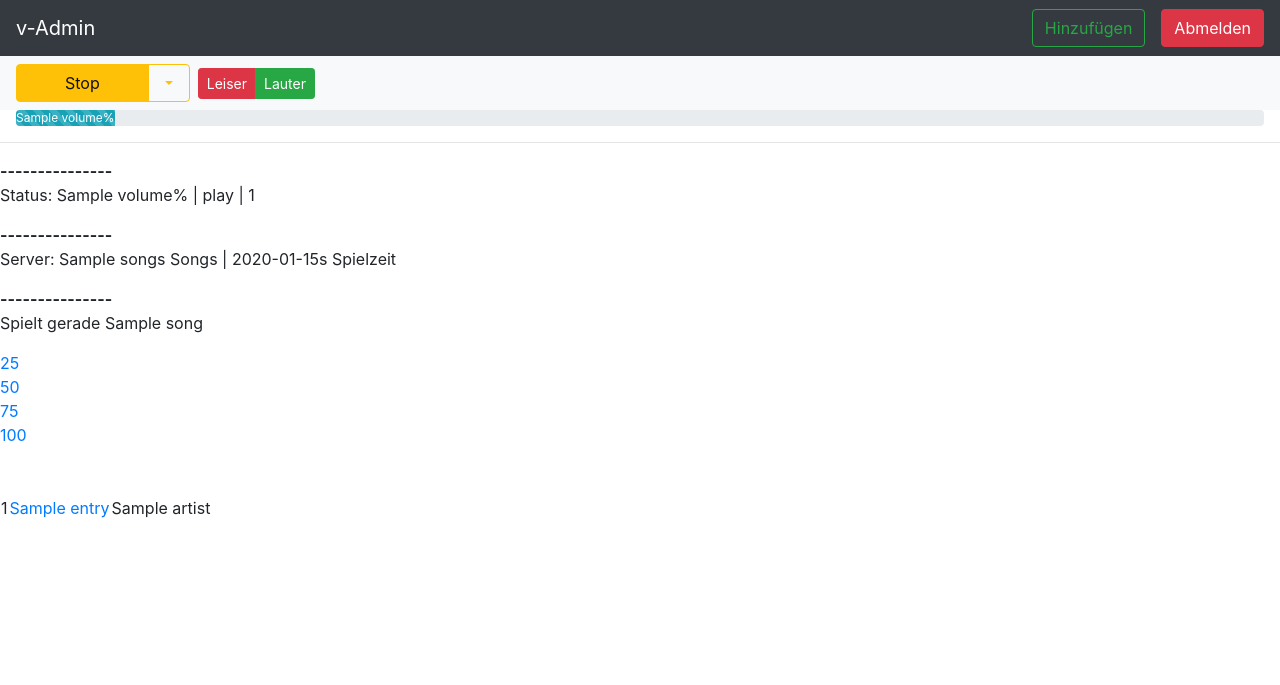
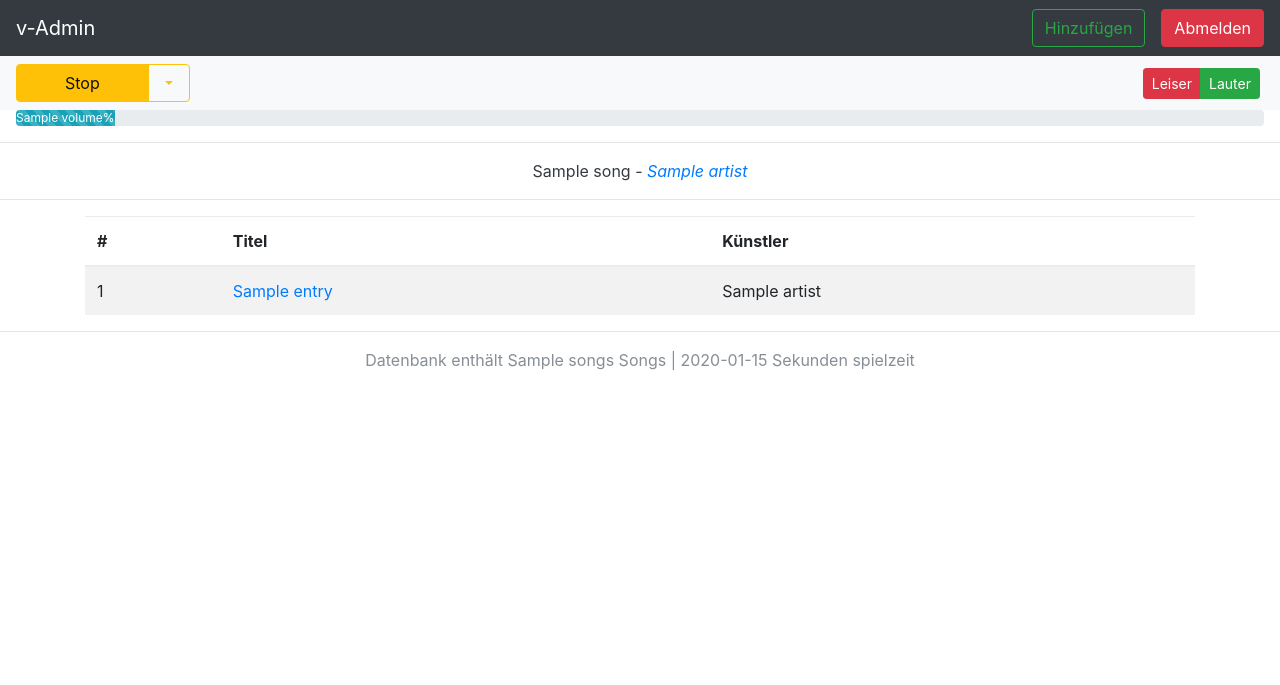
Before and after one commit to robtor-de/vSOUND, a Django app: template web/vSOUND/templates/trctl/admin.html in a window 1280 px wide. Shown: the top 685 px of the page. Run offline with Django 3.2, Linux system fonts and the light colour scheme; the template is opened without the code that fills it: most values are stand-ins (such as "Sample title", 1, 10 or a date in 2020); some libraries are stand-ins or nearby versions.

Commit message:
added table support

```diff
--- a/web/vSOUND/templates/trctl/admin.html
+++ b/web/vSOUND/templates/trctl/admin.html
@@ -47,13 +47,17 @@
         <a class="dropdown-item" href="/ctl/rscn">Bibliothek neu einlesen</a>
       </div>
     </div>
+    </div>
+    <span class="mx-auto"></span>
+    <div class="inline-form">
     <div class="btn-group">
       <button type="button" class="btn btn-danger btn-sm ml-2">Leiser</button>
-      <button type="button" class="btn btn-success btn-sm">Lauter</button>
+      <button type="button" class="btn btn-success btn-sm mr-1">Lauter</button>
     </div>
   </div>
 </nav>
 
+<div class="fluid-container">
   <div class="progress mx-3">
     {% if status.volume == '-1' %}
       <div class="progress-bar progress-bar-striped bg-info" role="progressbar" style="width: 100%" aria-valuenow="100" aria-valuemin="0" aria-valuemax="100">Keine Wiedergabe</div>
@@ -61,37 +65,50 @@
       <div class="progress-bar progress-bar-striped bg-info" role="progressbar" style="width: {{ status.volume }}%" aria-valuenow="{{ status.volume }}" aria-valuemin="0" aria-valuemax="100">{{ status.volume }}%</div>
       {% endif %}
     </div>
+</div>
 
 <hr>
 
-<b>---------------</b><br>
-<p>Status: {{ status.volume }}% | {{ status.state }} | {{ status.songid }} </p>
-<b>---------------</b><br>
-<p>Server: {{ stats.songs }} Songs | {{ stats.playtime }}s Spielzeit</p>
-<b>---------------</b><br>
-<p>Spielt gerade </b>{{ song }}</b></p>
+<div class="container">
+  <p class="text-center text-dark">
+    {{ song }} - <i class="text-primary">{{ artist }}</i>
+  </p>
+</div>
+<hr>
 
-<a href="/vol=025">25</a><br>
-<a href="/vol=050">50</a><br>
-<a href="/vol=075">75</a><br>
-<a href="/vol=100">100</a><br>
-
-<br>
-<br>
-<table>
+<div class="container">
+  <table class="table table-striped">
+    <thead>
+      <tr>
+        <th>#</th>
+        <th>Titel</th>
+        <th>Künstler</th>
+      <tr>
+    </thead>
 
     {% for entry in playlist %}
-
+      {% if status.songid == entry.id %}
+        <tr class="table-success">
+      {% else %}
         <tr>
+      {% endif %}
         <td>{{ entry.id }}</td>
         <td><a href="/id={{ entry.id }}">{{ entry.title }}</a></td>
         <td>{{ entry.artist }}</td>
       </tr>
+    {% endfor %}
+ </table>
+</div>
 
 
-{% endfor %}
+<hr>
+<div class="container">
+  <p class="text-center text-secondary text-italic">
+    Datenbank enthält {{stats.songs}} Songs | {{stats.playtime}} Sekunden spielzeit
+  </p>
+</div>
 
-</table>
+
 
 <script src="/static/js/jquery.js"></script>
 <script src="/static/js/popper.js"></script>
```
Lines whose indentation alone changed are shown as unchanged.
